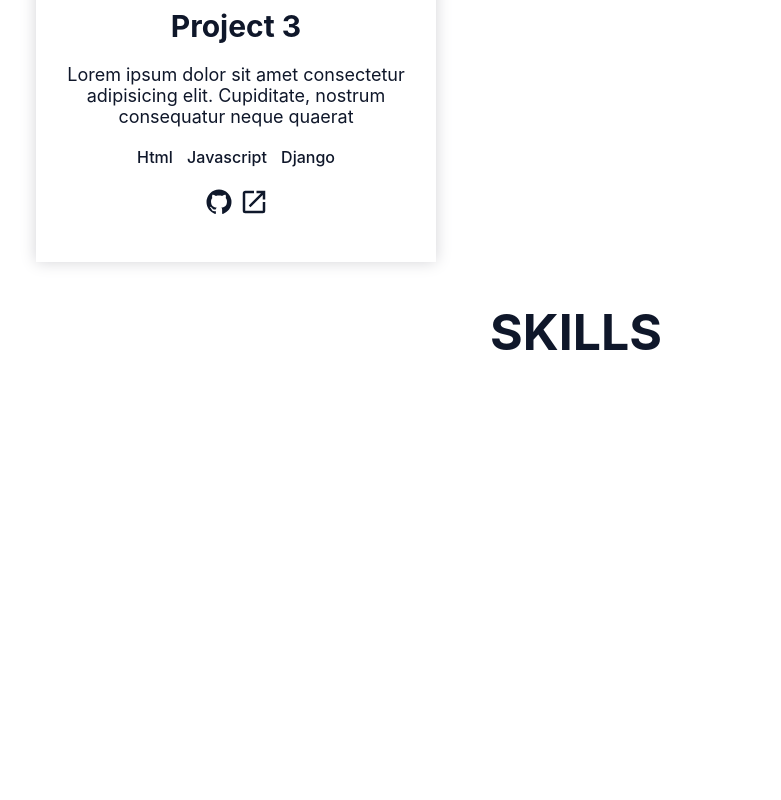
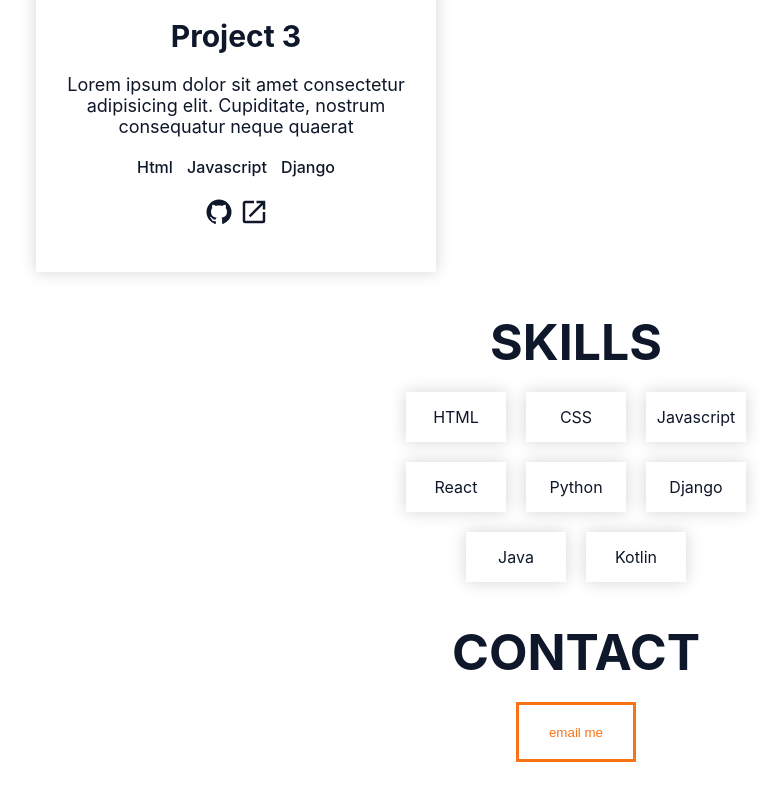
Before and after one commit to olamilekan5162/oracle-portfolio, a React (Vite) app: page / in a window 1280 px wide. Shown: the part 992-1792 px from the top of the page, without its empty margins (64-845 px from the left). Before the commit the page ends 1374 px from the top, so only its background shows below. Built offline with nearby package versions, Linux system fonts and the light colour scheme.

Commit message:
done with the skill and contact section

```diff
--- a/src/App.jsx
+++ b/src/App.jsx
@@ -3,6 +3,7 @@ import Hero from './components/LandingSection'
 import Navbar from './components/Navbar'
 import Profile from './components/GitHubProfile'
 import Skills from './components/Skills'
+import Contact from './components/Contact'
 
 function App() {
 
@@ -12,6 +13,7 @@ function App() {
       <Hero />
       <Profile />
       <Skills />
+      <Contact />
     </div>
   )
 }
--- a/src/components/Contact.jsx
+++ b/src/components/Contact.jsx
@@ -1,7 +1,8 @@
 const Contact = () => {
     return (
         <div className="contact-container">
-
+            <h1>CONTACT</h1>
+            <button>email me</button>
         </div>
      );
 }
--- a/src/components/Skills.jsx
+++ b/src/components/Skills.jsx
@@ -2,8 +2,15 @@ const Skills = () => {
     return (
         <div className="skills-container">
             <h1>SKILLS</h1>
-            <div className="skill-wrapper">
-
+            <div className="skills-wrapper">
+                <div className="skills">HTML</div>
+                <div className="skills">CSS</div>
+                <div className="skills">Javascript</div>
+                <div className="skills">React</div>
+                <div className="skills">Python</div>
+                <div className="skills">Django</div>
+                <div className="skills">Java</div>
+                <div className="skills">Kotlin</div>
             </div>
         </div>
 
--- a/src/index.css
+++ b/src/index.css
@@ -34,7 +34,7 @@
 
 #root {
   width: 100%;
-  height: 100vh;
+  height: 100%;
   font-family: Inter, system-ui, Avenir, Helvetica, Arial, sans-serif;
   color: #0f172a;
 }
@@ -121,16 +121,18 @@
   align-items: center;
 }
 
-.hero-links button {
-  height: 50px;
-  width: 90px;
+.hero-links button,
+.contact-container button {
+  height: 60px;
+  width: 120px;
   padding: 10px;
   border: 3px solid #f97316;
   color: #f97316;
   background-color: transparent;
 }
 
-.hero-links button:hover {
+.hero-links button:hover,
+.contact-container button:hover {
   border: 3px solid #f97316;
   background-color: #f97316;
   color: white;
@@ -176,7 +178,8 @@
   padding: 20px;
   gap: 20px;
 }
-.project-wrapper .projects:hover {
+.project-wrapper .projects:hover,
+.skills-container .skills:hover {
   scale: 1.03;
 }
 
@@ -210,7 +213,8 @@
   filter: invert(60%) sepia(37%) saturate(6305%) hue-rotate(352deg) brightness(100%) contrast(96%);
 }
 
-.skills-container {
+.skills-container,
+.contact-container {
   display: flex;
   flex-direction: column;
   margin-top: 40px;
@@ -218,13 +222,25 @@
   gap: 20px;
 }
 
-.skills-container h1 {
+.skills-container h1,
+.contact-container h1 {
   font-size: 50px;
 }
 
 .skills-container .skills-wrapper {
   display: flex;
   flex-direction: row;
-  min-width: 700px;
+  justify-content: center;
+  max-width: 400px;
+  gap: 20px;
   flex-wrap: wrap;
 }
+
+.skills-wrapper .skills {
+  height: 50px;
+  min-width: 100px;
+  display: flex;
+  align-items: center;
+  justify-content: center;
+  box-shadow: 0 0 15px #d4d4d8;
+}
```
